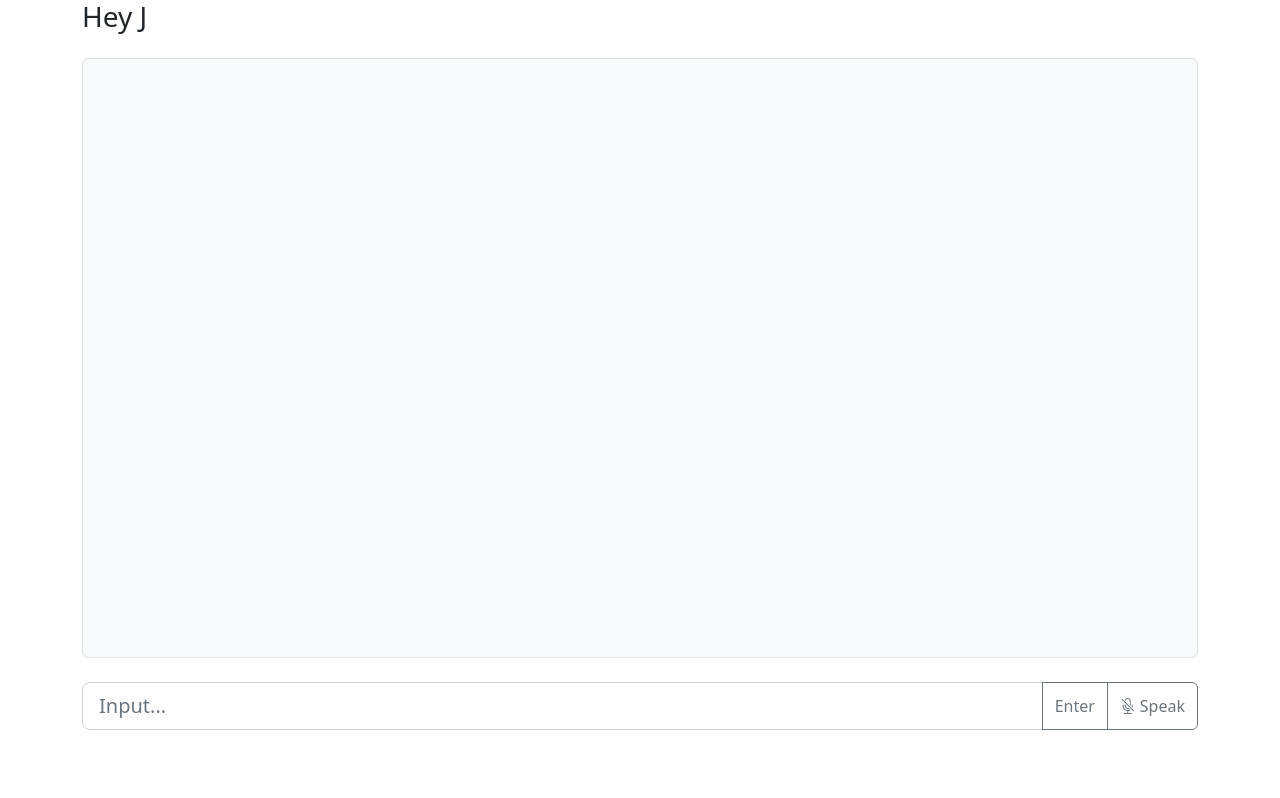
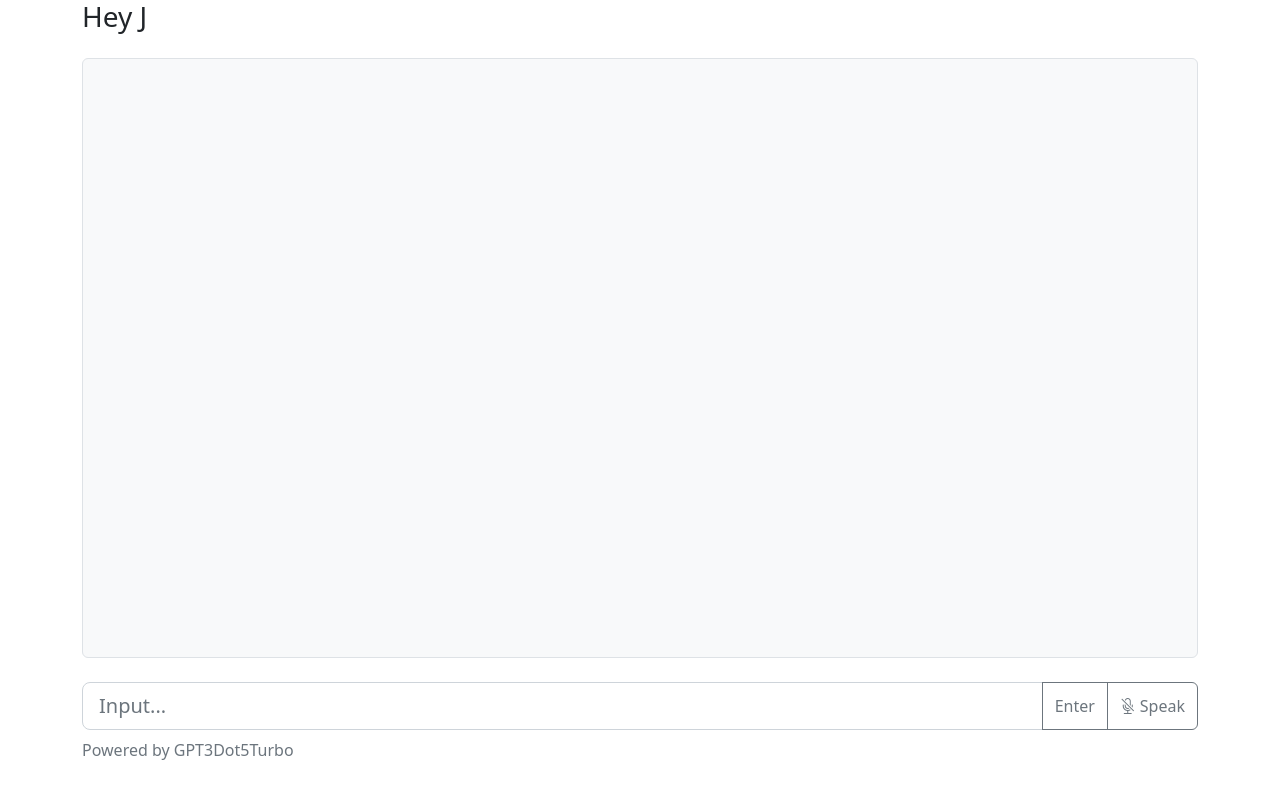
Before and after one commit to llaoj/robot-j, a plain HTML site: page static/index.html in a window 1280 px wide. Drawn offline with nearby package versions, Linux system fonts and the light colour scheme.

Commit message:
build container image

```diff
--- a/static/index.html
+++ b/static/index.html
@@ -44,6 +44,7 @@
                 </button>
             </div>
         </form>
+        <div class="text-muted fs-6 fw-light my-2">Powered by GPT3Dot5Turbo</div>
     </div>
     <script src="https://cdn.bootcdn.net/ajax/libs/twitter-bootstrap/5.2.3/js/bootstrap.bundle.min.js"></script>
     <script src="app.js?v=2022033109"></script>
```
Also changed, not shown: 2 other files.
